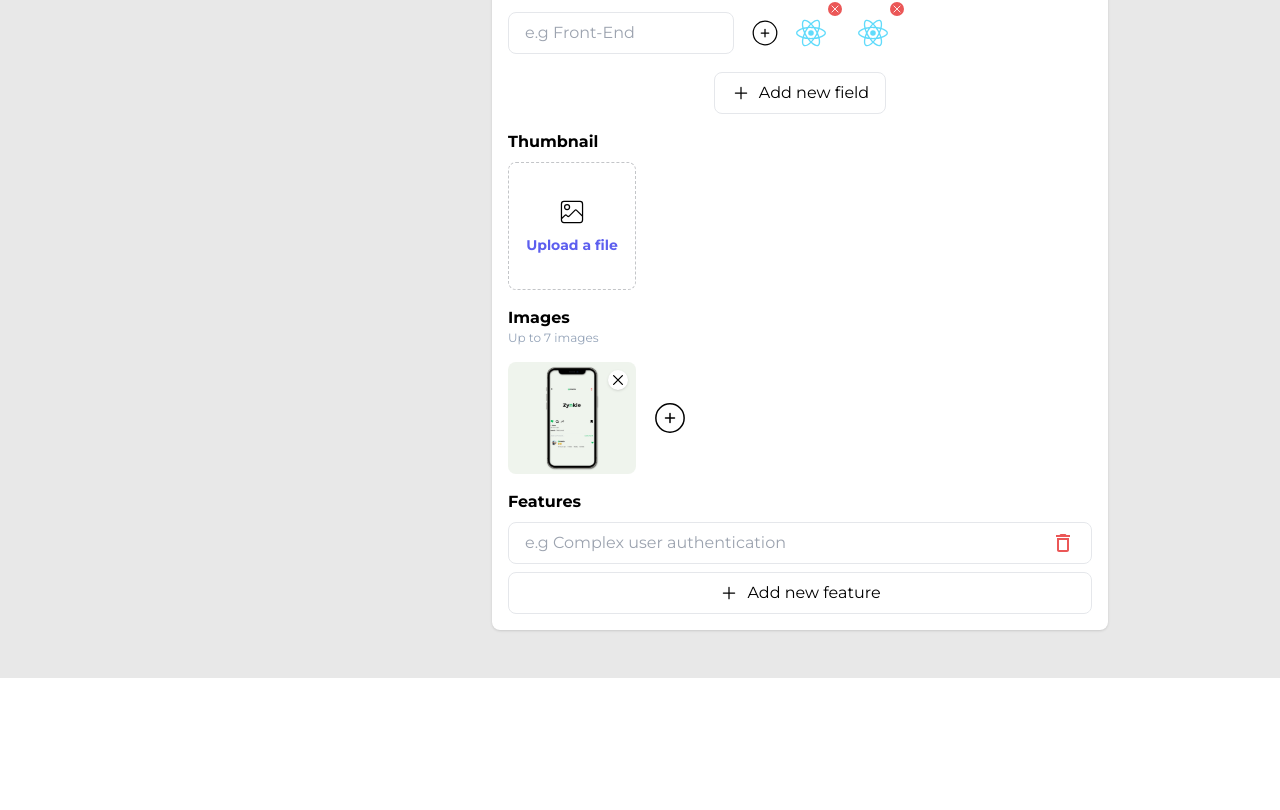
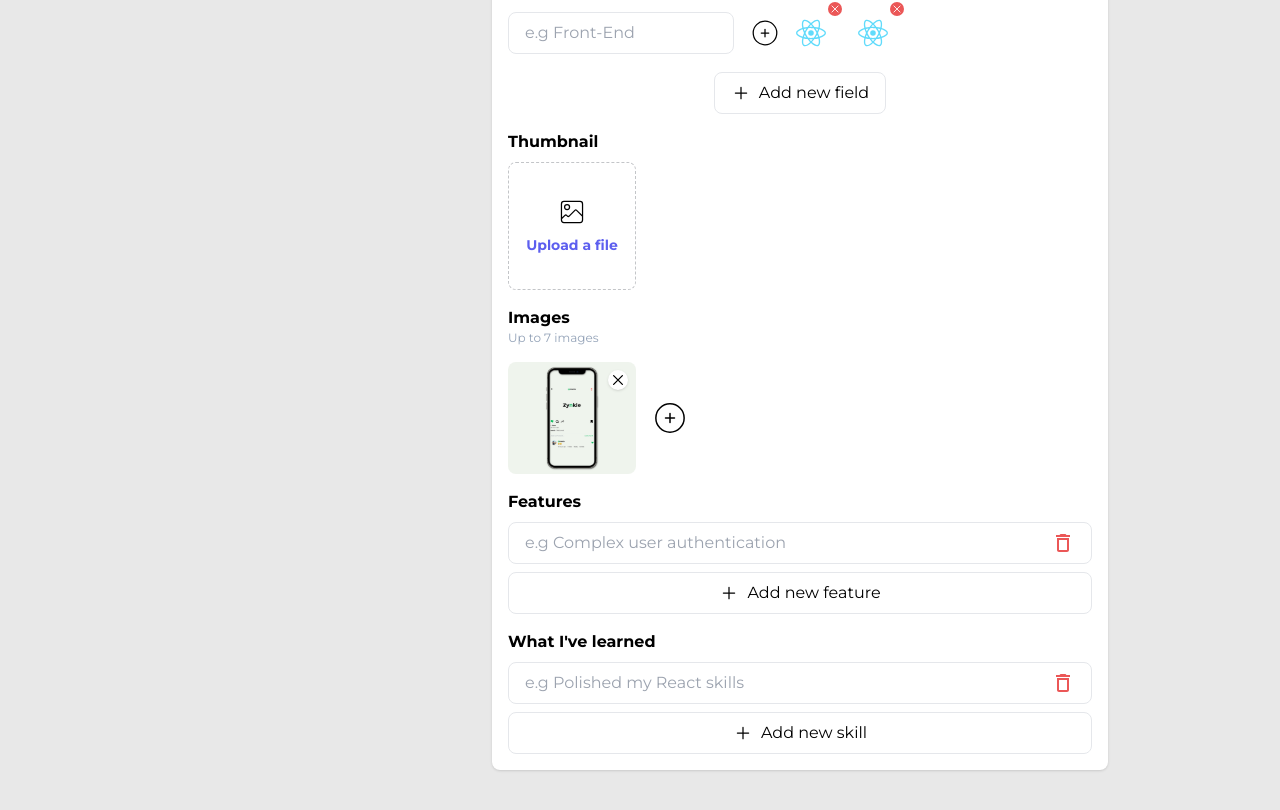
Before and after one commit to marionikolov17/Portfolio-Builder, a React (Vite) app in the folder client/: page / in a window 1280 px wide. Shown: the part 2570-3380 px from the top of the page. Before the commit the page ends 3248 px from the top, so only its background shows below. Built offline with nearby package versions, Linux system fonts and the light colour scheme.

Commit message:
Create project card gained skills section

```diff
--- a/client/src/features/themes/standart/components/ProjectSectionStandard/Project/Project.jsx
+++ b/client/src/features/themes/standart/components/ProjectSectionStandard/Project/Project.jsx
@@ -1,3 +1,4 @@
+/* eslint-disable react/no-unescaped-entities */
 import { CiCirclePlus, CiEdit, CiImageOn } from "react-icons/ci";
 import { IoAddOutline, IoCloseOutline } from "react-icons/io5";
 import { MdOutlineDelete, MdOutlineDragIndicator } from "react-icons/md";
@@ -138,6 +139,29 @@ export default function Project() {
                                 Add new feature
                             </button>
                         </div>
+                        {/* Project what I've learned */}
+                        <div className="mt-4">
+                            <h4 className="font-bold">What I've learned</h4>
+                            {/* skills here */}
+                            {/* skill */}
+                            <div className="w-full flex items-center border rounded-lg mt-2 overflow-hidden">
+                                <input
+                                    className="outline-none px-4 py-2 grow bg-transparent"
+                                    placeholder="e.g Polished my React skills"
+                                    type="text"
+                                />
+                                <div className="h-full w-14 flex items-center justify-center p-2">
+                                    <MdOutlineDelete className="text-strongRed cursor-pointer text-2xl"/>
+                                </div>
+                            </div>
+                            <button
+                                type="button"
+                                className="flex items-center justify-center w-full border rounded-lg py-2 mt-2 hover:bg-gray-100 hover:text-primaryBlue"
+                            >
+                                <IoAddOutline className="me-2 text-xl"/>
+                                Add new skill
+                            </button>
+                        </div>
                     </form>
                 </div>
             </div>
```
